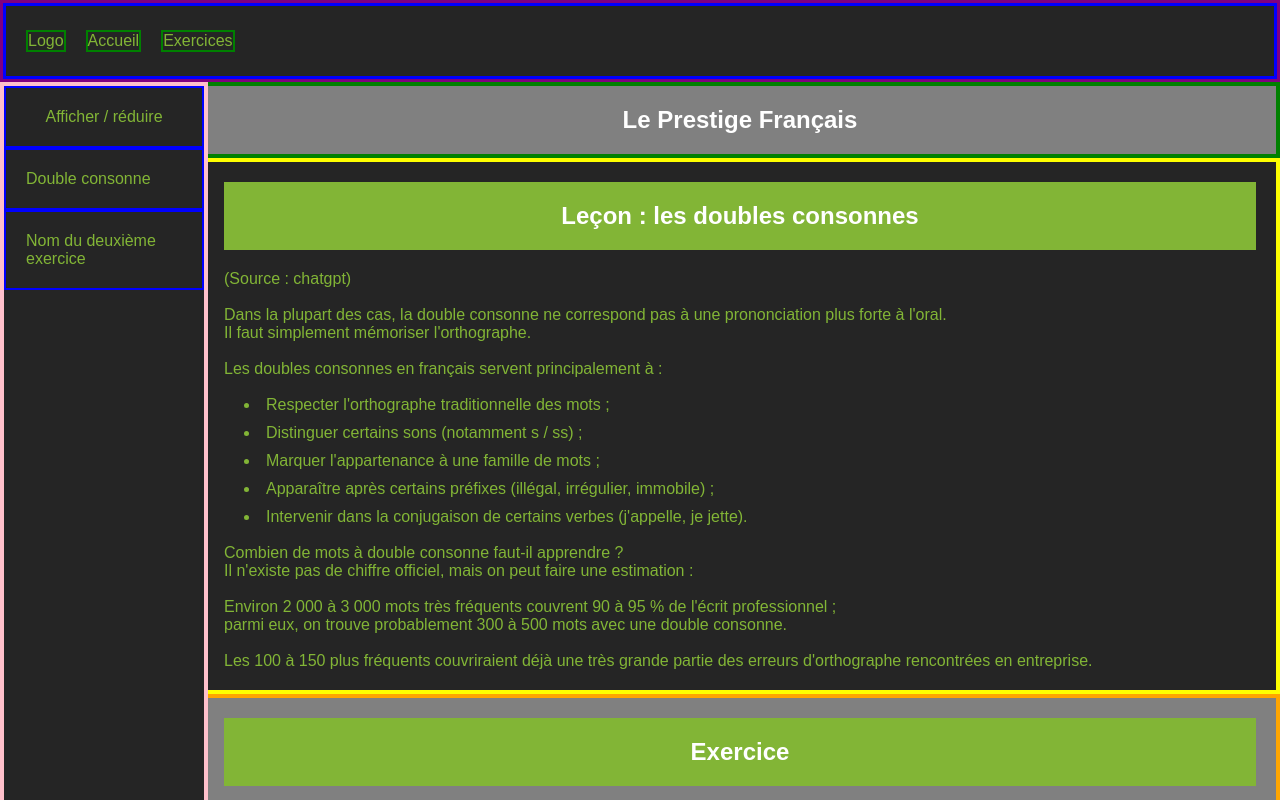
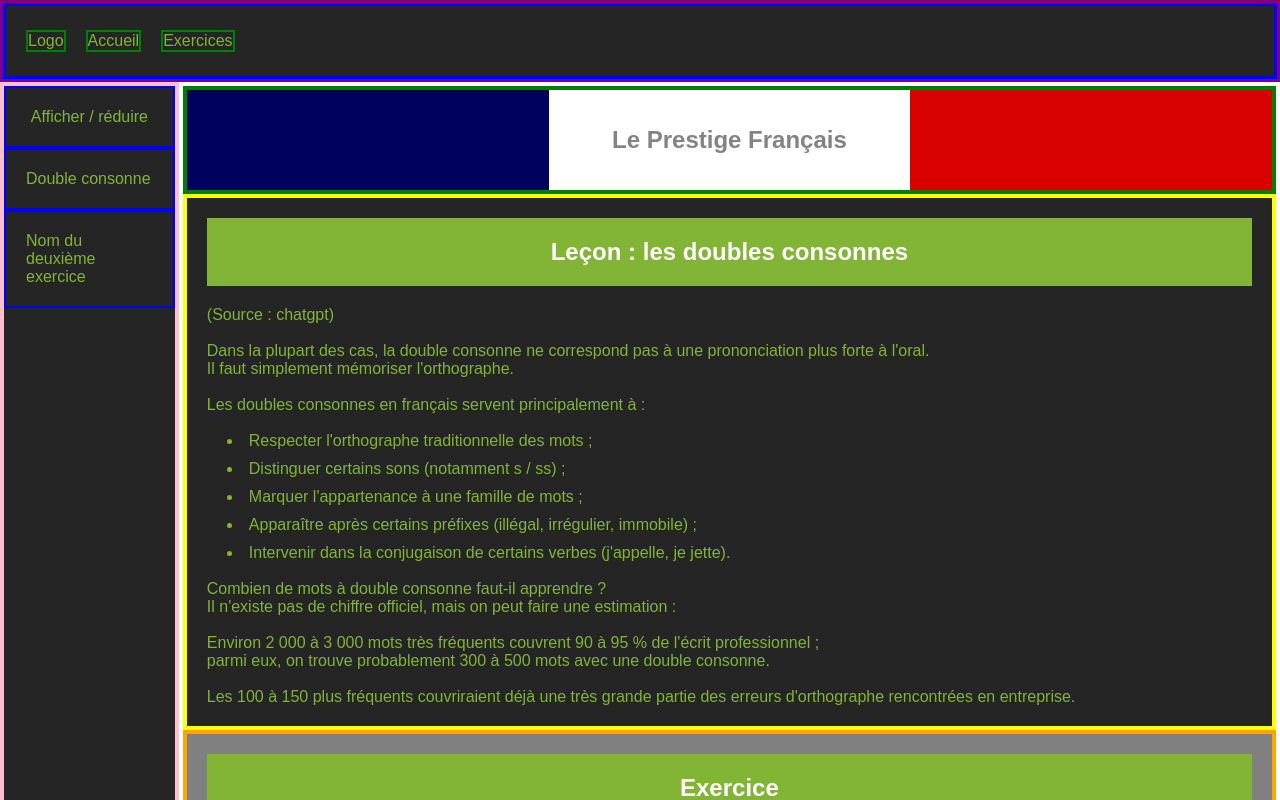
Before and after one commit to matthieuClio/LePrestigeFrancais-Front-end, a React (Vite) app: page /exercices in a window 1280 px wide. Shown: the top 800 px of the page. Built offline with nearby package versions, Linux system fonts and the light colour scheme.

Commit message:
feat(Header.tsx): header finalization.

```diff
--- a/src/features/exercises/components/LeftMenu.tsx
+++ b/src/features/exercises/components/ExercisesMenu.tsx
@@ -1,6 +1,6 @@
-export default function LeftMenu () {
+export default function ExercisesMenu () {
     return (
-        <nav style={{width: 200, height: '100%', border: '4px solid pink', position: 'absolute', left: 0}} className="background-color-primary color-secondary">
+        <nav style={{width: 200, border: '4px solid pink'}} className="background-color-primary color-secondary">
             <ul className="list-style-none">
                 <li style={{border: '2px solid blue'}} className="text-align-center padding">
                     Afficher / réduire
--- a/src/features/exercises/pages/Exercises.tsx
+++ b/src/features/exercises/pages/Exercises.tsx
@@ -4,9 +4,10 @@ import type { SyntheticEvent } from 'react';
 
 // Shared
 import Menu from "../../../shared/components/navigation/Menu";
+import Header from "../../../shared/components/layout/Header";
 
 // Componants
-import LeftMenu from "../components/LeftMenu";
+import ExercisesMenu from "../components/ExercisesMenu";
 
 // Data
 import { data } from '../data/ExercisesData';
@@ -26,7 +27,6 @@ export default function Exercises () {
         const formRadio = form.get("answer-radio");
 
         if (data[0].correctAnswer === formRadio) {
-            // setNotification(['correcte', 'Bonne réponse']);
             setNotification({
                 answer: true,
                 text: 'Bonne réponse'
@@ -37,7 +37,6 @@ export default function Exercises () {
                 answer: false,
                 text: 'Erreur, la bonne réponse était : ' + data[0].correctAnswer
             });
-            // setNotification(['error', 'Erreur, la bonne réponse était : ' + data[0].correctAnswer]);
         }
     }
 
@@ -46,19 +45,17 @@ export default function Exercises () {
             {/* Menu */}
             <Menu />
 
-            <main style={{display: 'flex', backgroundColor: 'gray',  position: 'relative', flexDirection: 'column'}}>
+            <main style={{display: 'flex', backgroundColor: 'gray'}}>
+                {/* Left menu - Exercices navigation */}
+                <ExercisesMenu />
 
-                {/* Left menu - Exercices navigation */}
-                <LeftMenu />
-
-                {/* Main title */}
-                <section style={{paddingTop: '20px', paddingBottom: '20px', paddingLeft: '220px', paddingRight: '20px', color: 'white', border: '4px solid green'}}
-                className="text-align-center">
-                    <h1>Le Prestige Français</h1>
-                </section>
+                {/* Container */}
+                <div style={{border: '4px solid white', width: '100%'}}>
+                    {/* Header layout */}
+                    <Header />
 
                     {/* Lesson */}
-                <section style={{paddingTop: '20px', paddingBottom: '20px', paddingLeft: '220px', paddingRight: '20px', color: 'white', border: '4px solid yellow'}}
+                    <section style={{paddingTop: '20px', paddingBottom: '20px', paddingLeft: '20px', paddingRight: '20px', color: 'white', border: '4px solid yellow'}}
                     className="background-color-primary">
                         <h2 style={{paddingTop: 20, paddingBottom: 20, color: 'white', textAlign: 'center'}} className="background-color-secondary">
                             Leçon : les doubles consonnes
@@ -108,7 +105,7 @@ export default function Exercises () {
                     </section>
 
                     {/* Exercise */}
-                <section style={{paddingTop: '20px', paddingBottom: '20px', paddingLeft: '220px', paddingRight: '20px', border: '4px solid orange'}}>
+                    <section style={{paddingTop: '20px', paddingBottom: '20px', paddingLeft: '20px', paddingRight: '20px', border: '4px solid orange'}}>
                         <h2 style={{paddingTop: 20, paddingBottom: 20, color: 'white', textAlign: 'center'}} className="background-color-secondary">
                             Exercice
                         </h2>
@@ -150,6 +147,8 @@ export default function Exercises () {
                             </div>
                         </form>
                     </section>
+                </div>
+
             </main>
         </>
     );
--- /dev/null
+++ b/src/shared/components/layout/Header.tsx
@@ -0,0 +1,12 @@
+import './header.css';
+
+export default function Header () {
+    return (
+        <section className="header text-align-center">
+            <h1 className="header-title color-quaternary">Le Prestige Français</h1>
+            <div className="french-flag-part-1"></div>
+            <div className="french-flag-part-2"></div>
+            <div className="french-flag-part-3"></div>
+        </section>
+    );
+}
--- /dev/null
+++ b/src/shared/components/layout/header.css
@@ -0,0 +1,24 @@
+.header {
+    display: flex;
+    position: relative;
+    height: 100px;
+    border: 4px solid green;
+}
+.header-title {
+    position: absolute;
+    top: 50%;
+    left: 50%;
+    transform: translate(-50%, -50%);
+}
+.french-flag-part-1 {
+    background-color: rgb(0, 0, 95);
+    width: 100%;
+}
+.french-flag-part-2 {
+    background-color: white;
+    width: 100%;
+}
+.french-flag-part-3 {
+    background-color: rgb(216, 0, 0);
+    width: 100%;
+}
--- a/src/styles/utilities/helpers.css
+++ b/src/styles/utilities/helpers.css
@@ -20,6 +20,7 @@
 .color-quaternary {
     color: #838385;
 }
+/* color: #838385; */
 .background-color-quaternary {
     background-color: #838385;
 }
```
Lines whose indentation alone changed are shown as unchanged.
